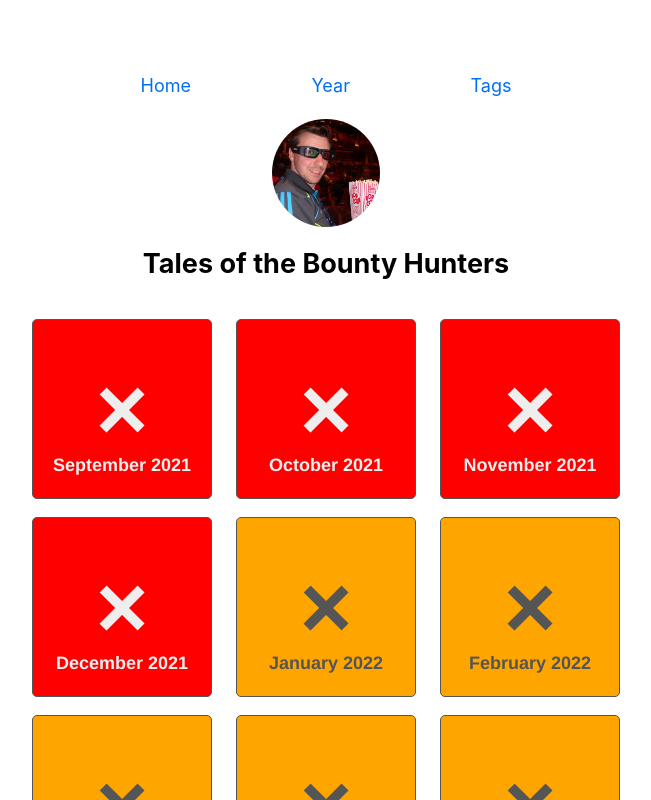
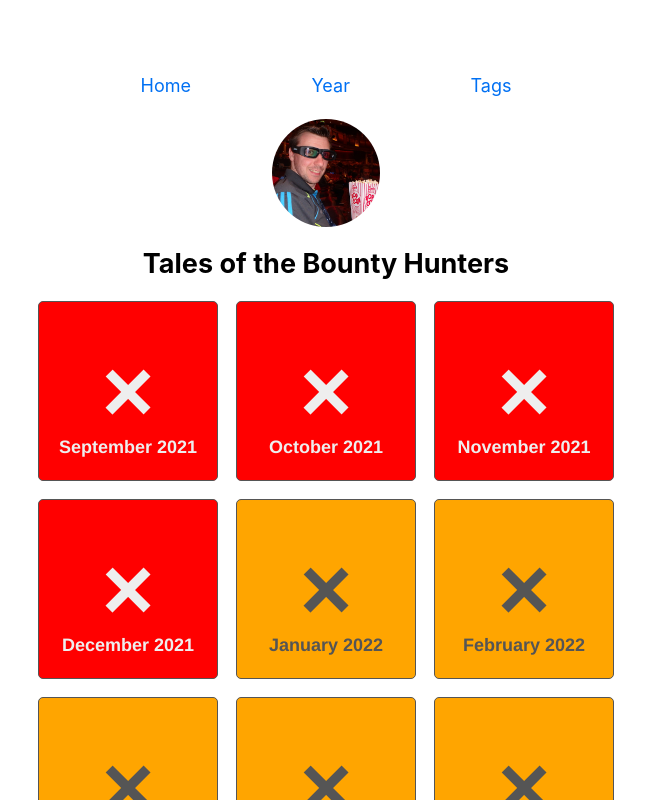
Before and after one commit to paddyfed/TalesOfTheBountyHunters, a Next.js app: page /paymentsleft in a window 1280 px wide. Shown: the top 800 px of the page, without its empty margins (314-965 px from the left). Built offline with nearby package versions, Linux system fonts and the light colour scheme.

Commit message:
flex gap

```diff
--- a/components/paymentsbuildblocks.module.css
+++ b/components/paymentsbuildblocks.module.css
@@ -1,7 +1,8 @@
 .main {
   display: flex;
-  justify-content: space-around;
+  justify-content: center;
   flex-wrap: wrap;
+  gap: 1rem;
 }
 
 .section {
@@ -18,7 +19,6 @@
   align-items: center;
   width: 10rem;
   height: 10rem;
-  margin-top: 1rem;
 }
 
 .done {
```
